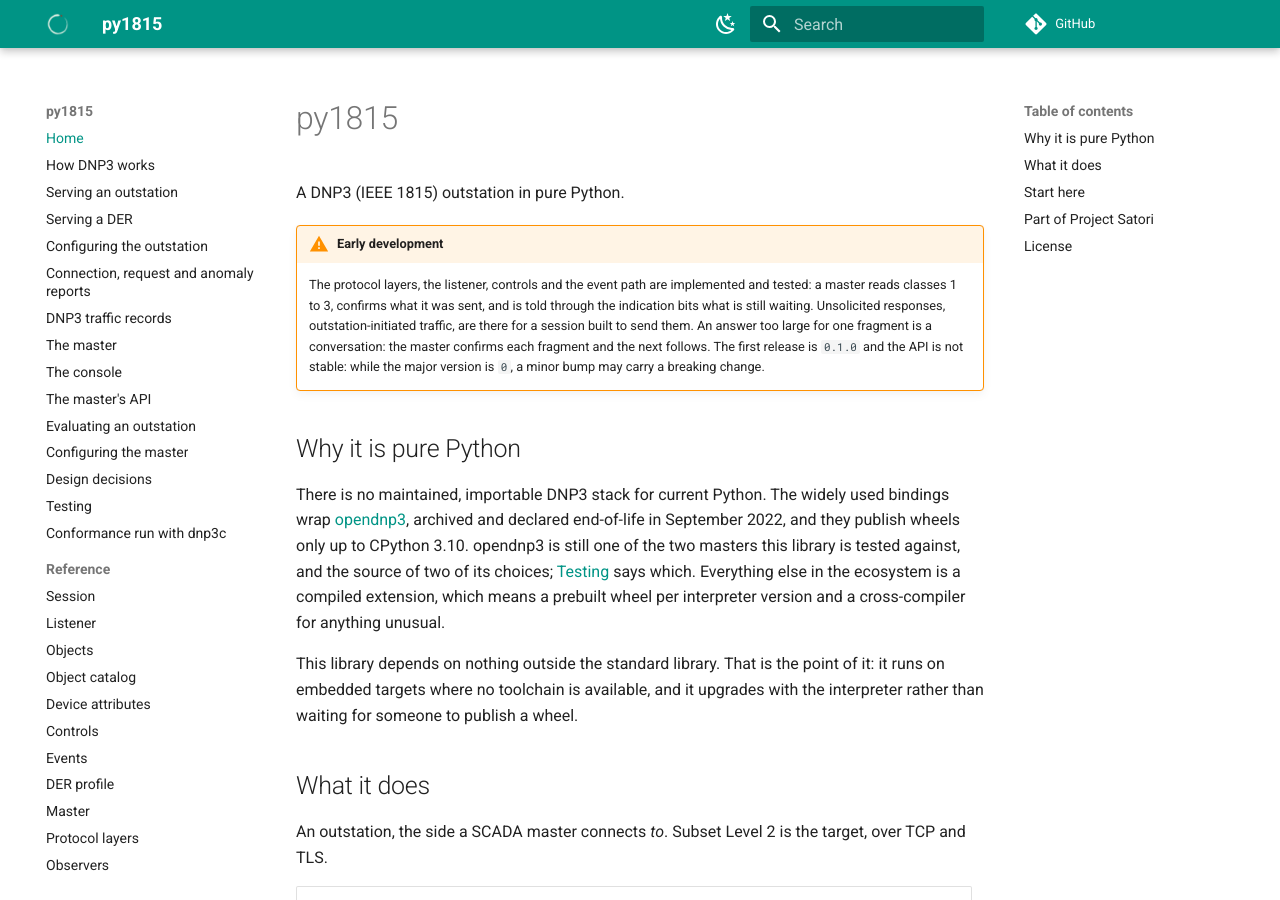
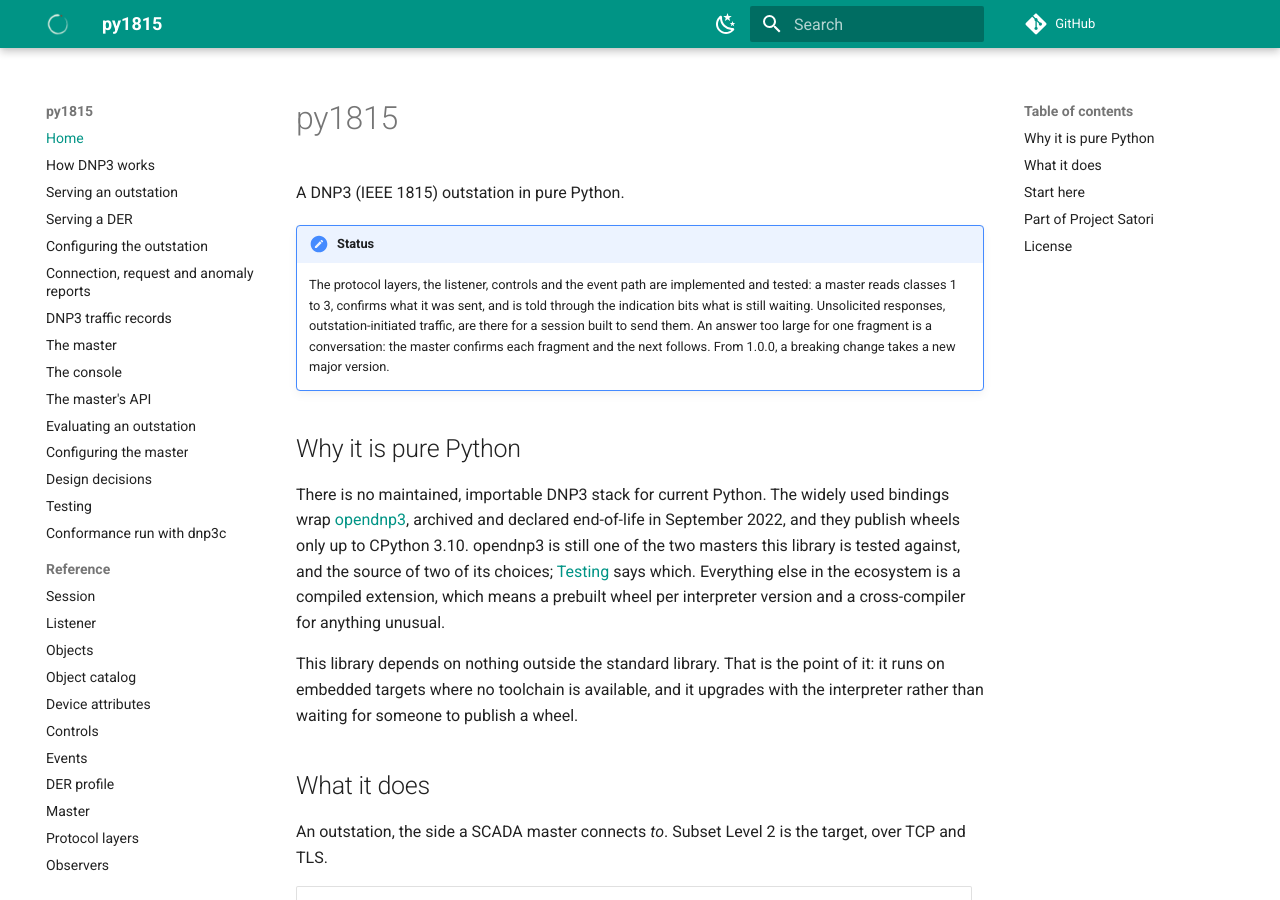
Before and after one commit to DERSecurity/py1815, an MkDocs documentation site: the page built from docs/index.md, in a window 1280 px wide and 900 px high. Built offline with MkDocs 1.6.1 and Material for MkDocs 9.7.7, drawn with Linux system fonts in a browser that asks for light colours; comment, search, counter and statistics services are not loaded.

Commit message:
Drop the pre-1.0 stability notices and correct the Level 4 claim
README.md, docs/index.md and docs/outstation.md still said the API was
not stable while the major version is 0, under an "Early development"
banner. README.md is the PyPI description, so 1.0.0 would have shipped
with a notice that contradicts its classifier. Each now says that from
1.0.0 a breaking change takes a new major version. SECURITY.md keeps its
patch policy without the version-0 premise, and CONTRIBUTING.md has a
release that changes the stability promise update these files in the
release commit.

The 1.0.0 summary said Level 4 is tested against the subset tables. No
test reads the tables at Level 4, so it now says Level 4 is implemented
and covered by the unit suite, and is not certified.

```diff
--- a/docs/index.md
+++ b/docs/index.md
@@ -2,15 +2,14 @@
 
 A DNP3 (IEEE 1815) outstation in pure Python.
 
-!!! warning "Early development"
+!!! note "Status"
     The protocol layers, the listener, controls and the event path are
     implemented and tested: a master reads classes 1 to 3, confirms what it was
     sent, and is told through the indication bits what is still waiting.
     Unsolicited responses, outstation-initiated traffic, are there for a session
     built to send them. An answer too large for one fragment is a conversation:
-    the master confirms each fragment and the next follows. The first release is
-    `0.1.0` and the API is not stable: while the major version is `0`, a minor
-    bump may carry a breaking change.
+    the master confirms each fragment and the next follows.
+    From 1.0.0, a breaking change takes a new major version.
 
 ## Why it is pure Python
 
```
Also changed, not shown: CHANGELOG.md (+3 -2 lines), CONTRIBUTING.md (+6 -0 lines), README.md (+2 -4 lines), SECURITY.md (+2 -2 lines), docs/outstation.md (+3 -4 lines).
